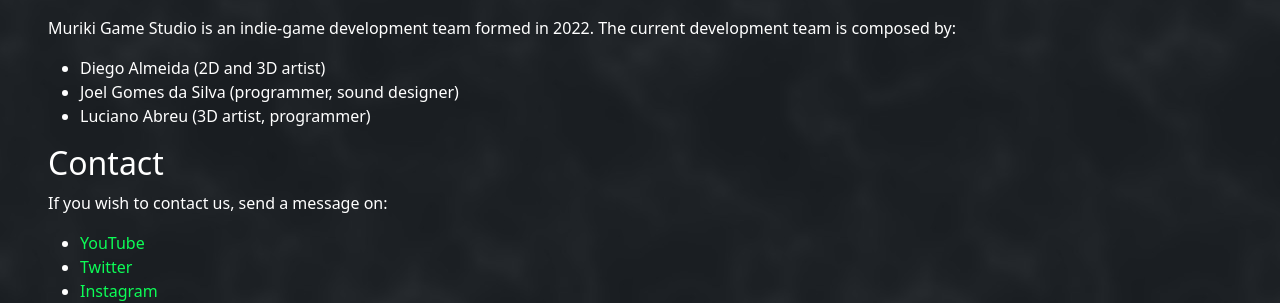
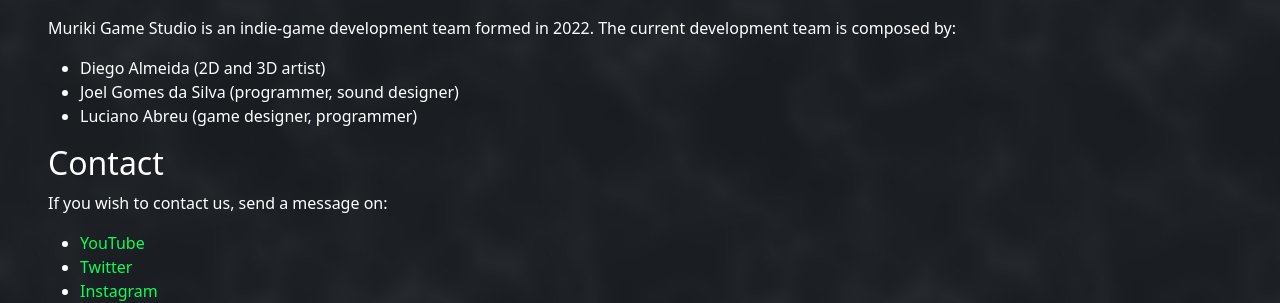
Before and after one commit to murikistudio/murikistudio.com.br, a Jekyll site: the page built from pages/about.md, in a window 1280 px wide. Shown: the part 155-458 px from the top of the page. Built offline with Jekyll 4.4.1, drawn with Linux system fonts in a browser that asks for light colours.

Commit message:
Update about.md

```diff
--- a/pages/about.md
+++ b/pages/about.md
@@ -11,7 +11,7 @@
 
 - Diego Almeida (2D and 3D artist)
 - Joel Gomes da Silva (programmer, sound designer)
-- Luciano Abreu (3D artist, programmer)
+- Luciano Abreu (game designer, programmer)
 
 ## Contact
 
```
